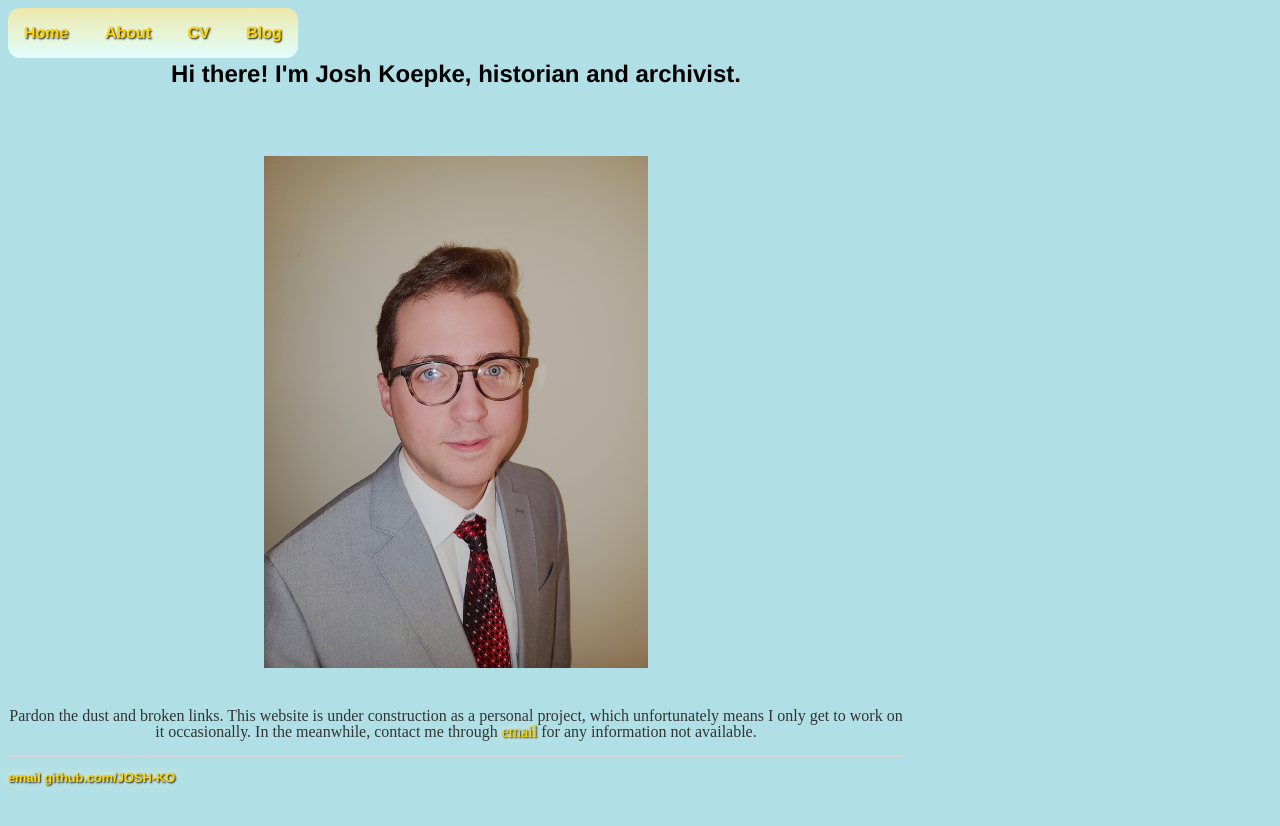
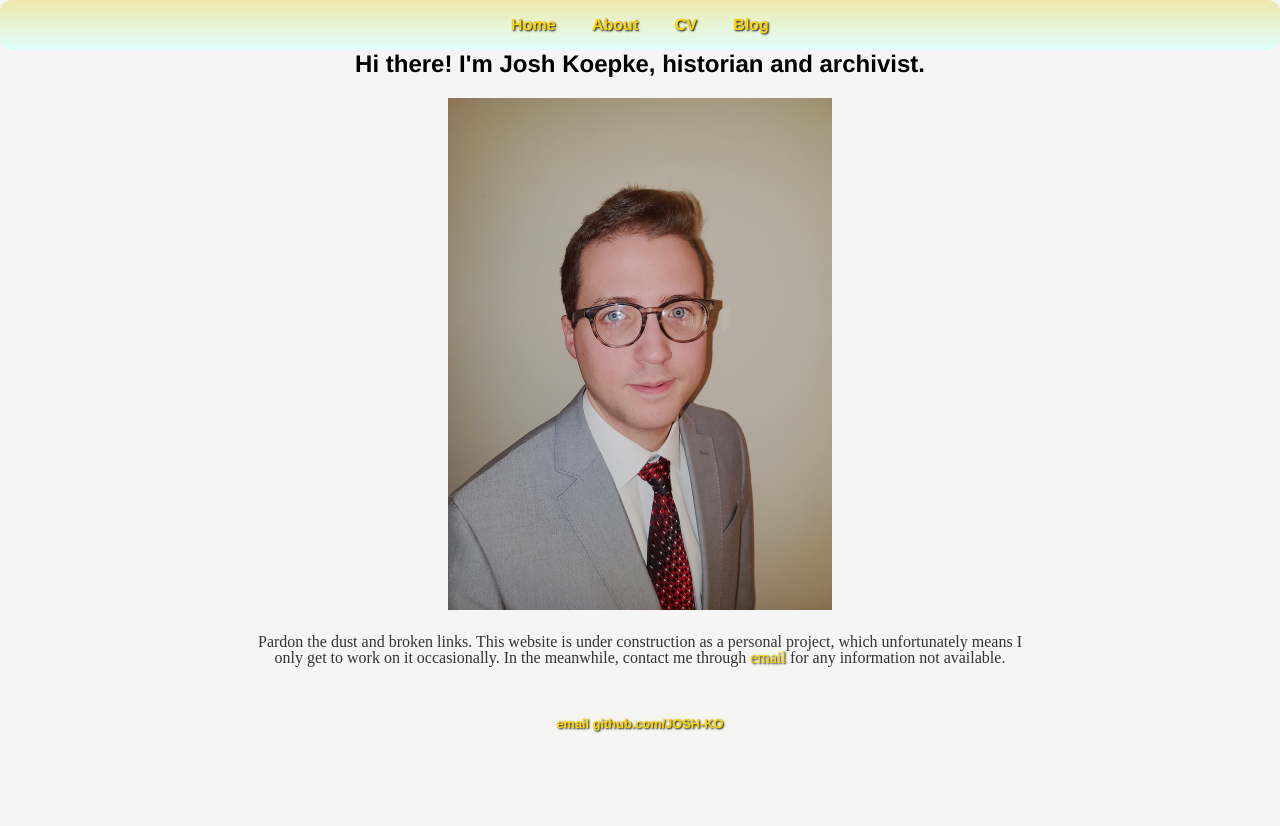
Before and after one commit to JOSH-KO/JOSH-KO.github.io, a Jekyll site: the page built from index.html, in a window 1280 px wide. Shown: the top 826 px of the page. Built offline with Jekyll 4.4.1, drawn with Linux system fonts in a browser that asks for light colours.

Commit message:
Update main.css

```diff
--- a/css/main.css
+++ b/css/main.css
@@ -1,19 +1,63 @@
+nav {
+  list-style-type: none;
+  overflow: hidden;
+  background-image: linear-gradient(0deg, rgba(245,245,245,1) 0%, rgba(176,224,230,1) 21%, rgba(176,224,230,1) 100%);
+  text-align: center;
+}
+
+nav a {
+  display: inline;
+  text-align: center;
+  padding: 80px;
+  text-decoration: none;
+}
+
+.blurb{
+    height: auto;
+    width: auto;
+    position:relative;
+}
+
+.blurb text, div.blurb header {
+    display: block;
+    text-align: center;
+    position: absolute;
+    top: 50%;
+    bottom: 50%;
+    transform: translate(-50%, -50%);
+}
+
+.headshot
+    {
+  display: block;
+  margin-left: auto;
+  margin-right: auto;
+}
+
+nav {
+    width: 100%
+}
+
+
+p, h1, h2, footer, .headshot, .blurb text, .blurb header {
+    width: 60%;
+}
+
 body {
-    width: 70%;
-    background-color: powderblue;
+        background-color: whitesmoke;
+}
+
+body, p, h1, h2, nav, footer, .blurb text, .blurb header {
+    margin:auto;
 }
 
 nav ul, footer ul {
     font-family:'Helvetica', 'Arial', 'Sans-Serif';
     padding: 0px;
-    list-style: none;
     font-weight: bold;
 }
 nav ul li, footer ul li {
     display: inline;
-    margin-left:auto;
-    margin-right:auto;
-    width:75%;
 }
 a:link {
     text-decoration: none;
@@ -22,7 +66,7 @@ a:link {
 }
 a:visited {
     text-decoration: underline;
-    color: Gainsboro;
+    color: 	#FFFF99;
     text-shadow: 1px 1px 2px black, 0 0 25px Grey, 0 0 5px WhiteSmoke;
 }
 a:hover {
@@ -31,60 +75,15 @@ a:hover {
     text-shadow: 1px 1px 2px black, 0 0 25px Silver, 0 0 5px WhiteSmoke;
 }
 
-table, th, td {
-border: 1px solid black;
-}
-
-th, td {
-padding: 8px;
-}
-
-table {
-border-collapse: collapse;
-}
-
-th {
-background-color: #98FB98;
-}
-
-td:nth-child(2) {
-background-color: Gainsboro;
-}
-
-td:nth-child(4) {
-background-color: Gainsboro;
-}
-
-td:nth-child(6) {
-background-color: Gainsboro;
-}
-
-td:nth-child(1) {
-background-color: #FFFFF0;
-}
-
-td:nth-child(3) {
-background-color: #FFFFF0;
-}
-
-td:nth-child(5) {
-background-color: #FFFFF0;
-}
-
-tr, td:hover {
-background-color: #FFD700;
-}
-
 h1 {
-    width: 70%;
-    height: 60px;
     font-size: 1.5em;
     font-family:'Helvetica', 'Arial', 'Sans-Serif';
     }
 
-lb {
-    line-height: 2em;
-}
+h2 {
+    font-size: 1.3em;
+    font-family:'Helvetica', 'Arial', 'Sans-Serif';
+    }
 
 p {
     font-size: 1em;
@@ -92,13 +91,18 @@ p {
     color: #333;
 }
 footer {
-    border-top: 1px solid #d5d5d5;
+    margin-top: 50px;
     font-size: .8em;
+    display: block;
+    clear: both;
+    text-align: center;
 }
 
 ul.posts {
     margin: 20px auto 40px;
     font-size: 1.5em;
+    width: 60%;
+
 }
 
 ul.posts li {
```
